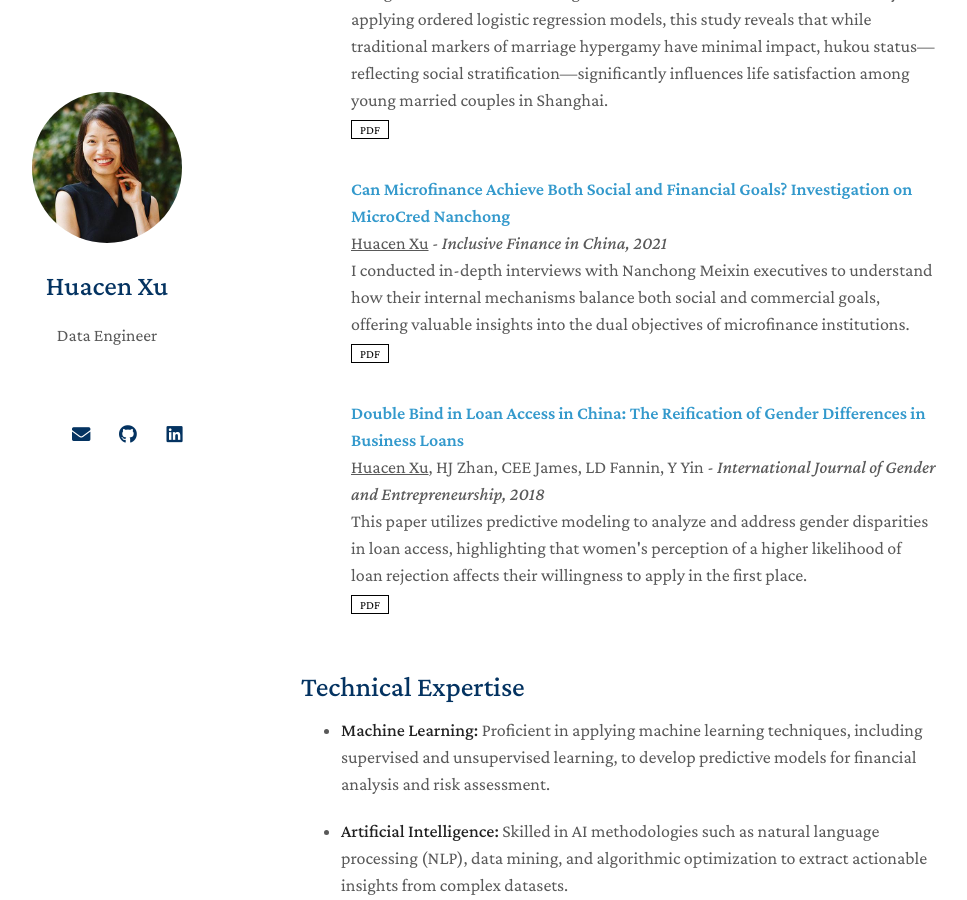
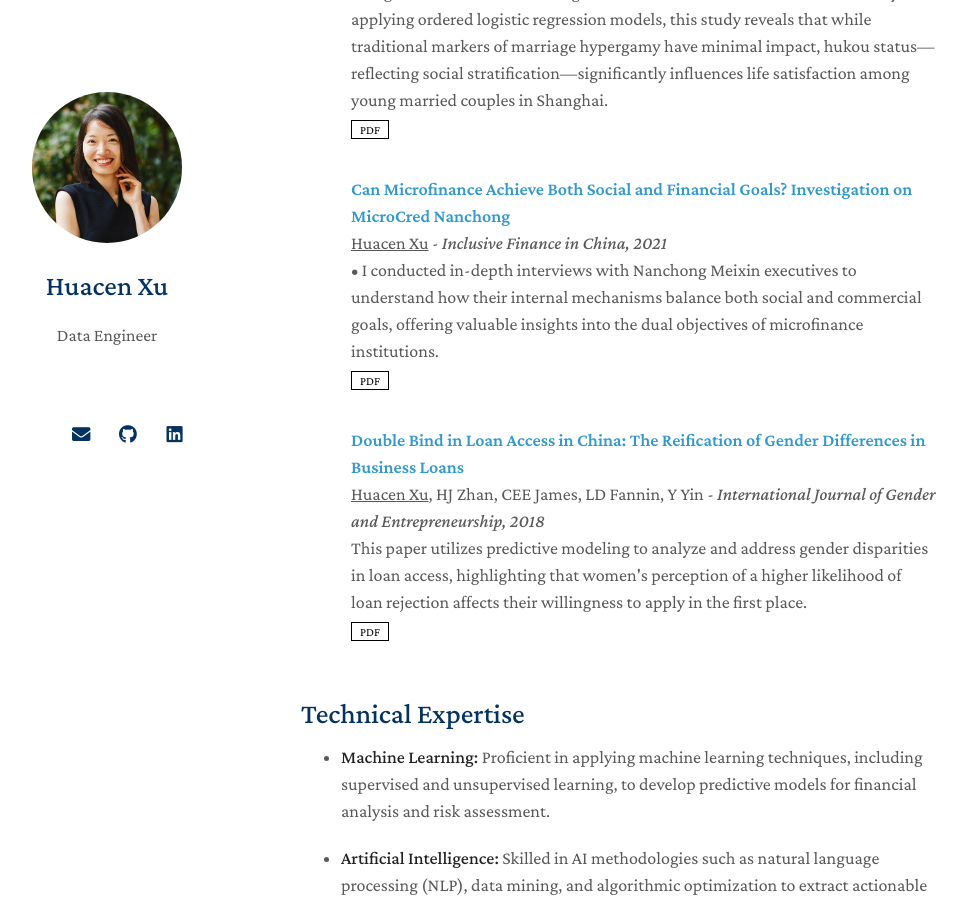
Before and after one commit to huacenxu/huacenxu.github.io, a Jekyll site: the page built from index.md, in a window 1280 px wide and 900 px high, scrolled down 1526 px. Shown: the whole window, without its empty margins (169-1136 px from the left). Built offline with Jekyll 4.4.1, drawn with Linux system fonts in a browser that asks for light colours; nearby versions of some CDN libraries; a style sheet for code colours, icons or effects is not loaded; our own code applies the rules of GitHub Pages for plain Markdown files.

Commit message:
updated code

```diff
--- a/_data/publications.yml
+++ b/_data/publications.yml
@@ -19,7 +19,7 @@ main:
 
   - title: "Can Microfinance Achieve Both Social and Financial Goals? Investigation on MicroCred Nanchong"
     authors: <u>Huacen Xu</u> - <i>Inclusive Finance in China, 2021</i>
-    conference:  I conducted in-depth interviews with Nanchong Meixin executives to understand how their internal mechanisms balance both social and commercial goals, offering valuable insights into the dual objectives of microfinance institutions.
+    conference: '• I conducted in-depth interviews with Nanchong Meixin executives to understand how their internal mechanisms balance both social and commercial goals, offering valuable insights into the dual objectives of microfinance institutions.'
     pdf: https://scholar.google.com/citations?view_op=view_citation&hl=en&user=Q0wjoTYAAAAJ&citation_for_view=Q0wjoTYAAAAJ:d1gkVwhDpl0C
 
   - title: "Double Bind in Loan Access in China: The Reification of Gender Differences in Business Loans"
```
